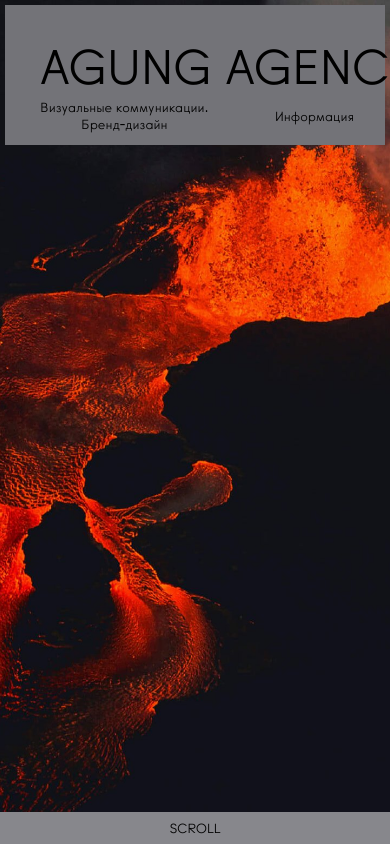
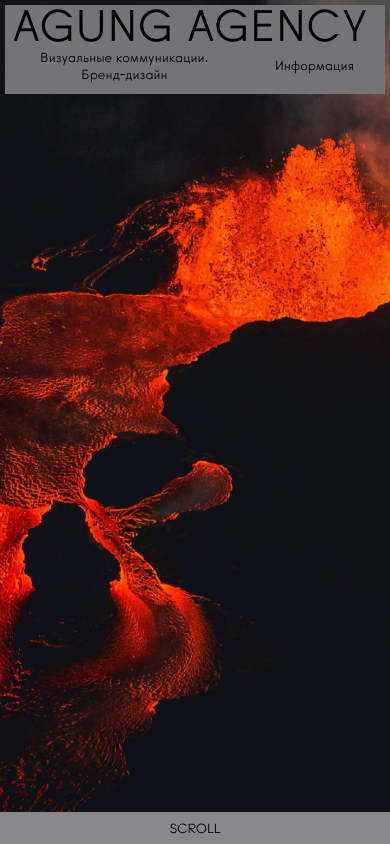
Before and after one commit to Lia5/2019-11-agung, a website built with webpack: page src/index.html in a window 390 px wide. Shown: the top 844 px of the page. Built offline with nearby package versions, Linux system fonts and the light colour scheme.

Commit message:
header title mob

```diff
--- a/src/css/header/__title/header__title.css
+++ b/src/css/header/__title/header__title.css
@@ -1,17 +1,50 @@
 .header__title {
-  padding: 35px 35px 0px;
+  padding: 35px 34px 0px;
+    letter-spacing: 5px;
   white-space: nowrap;
-  font-size: 13.2vw;
+  font-size: 13vw;
   line-height: 1;
-  text-align: center;
+  /* text-align: center; */
   text-transform: uppercase;
   margin: 0 0 4.5rem;
   font-weight: 500;
   transition: font-size .5s ease;
 }
-
+@media screen and (max-width: 2500px) {
+  .header__title {
+    padding: 3px 21px 22px;
+    letter-spacing: 4px;
+    line-height: .7;
+  }
+}
+@media screen and (max-width: 1919px) {
+  .header__title {
+    margin: 0 0 31px;
+    letter-spacing: 2px;
+  }
+}
+@media screen and (max-width: 1439px) {
+  .header__title {
+    margin: 0 0 16px;
+    letter-spacing: normal;
+  }
+}
+@media screen and (max-width: 1023px) {
+  .header__title {
+    padding: 3px 10px 0;
+    letter-spacing: 1px;
+    margin: 0;;
+  }
+}
+@media screen and (max-width: 767px) {
+  .header__title {
+    font-size: 12.5vw;
+    padding: 3px 2vw 0;
+  }
+}
 @media screen and (max-width: 576px) {
   .header__title {
     margin-bottom: .5rem;
+    font-size: 12vw;
   }
 }
--- a/src/css/header/__top/header__top.css
+++ b/src/css/header/__top/header__top.css
@@ -18,6 +18,7 @@
   text-align: left;
   padding: .75rem .75rem 0;
   margin-bottom: 0;
+  letter-spacing: normal;
 }
 
 .header__top--transform .header__span {
```
